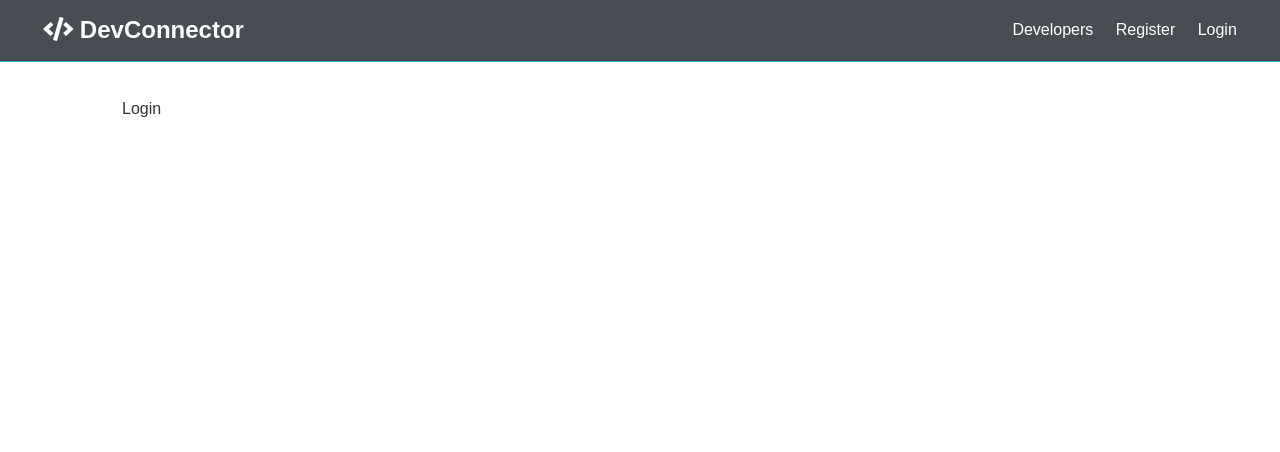
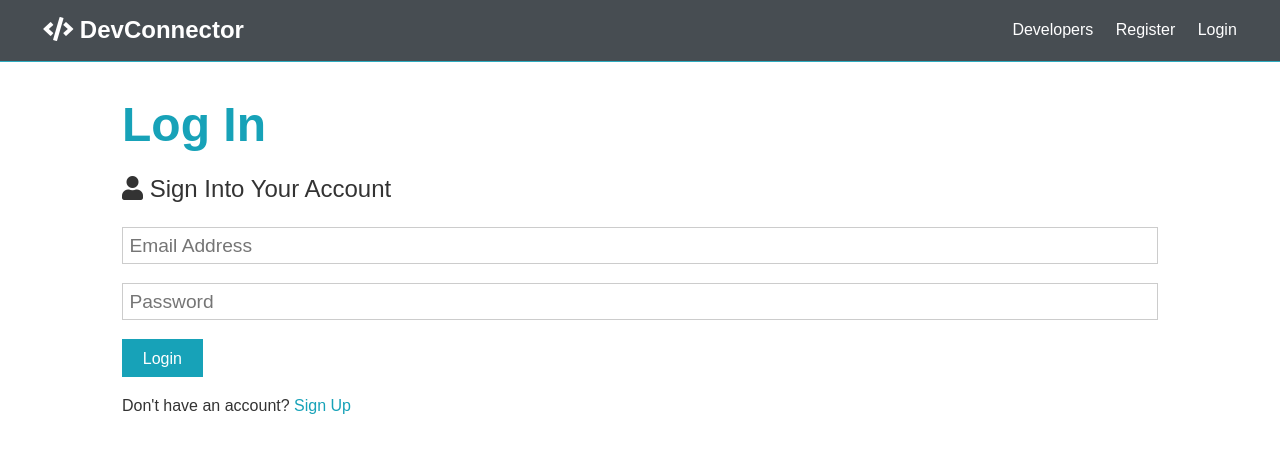
Before and after one commit to sfjorge/devConnector, a React (Create React App) app in the folder client/: page /login in a window 1280 px wide. Shown: the top 452 px of the page. Built offline with nearby package versions, Linux system fonts and the light colour scheme.

Commit message:
login and register form with request example under register

```diff
--- a/client/src/components/auth/Login.js
+++ b/client/src/components/auth/Login.js
@@ -1,10 +1,47 @@
-import React from 'react';
+import React, { Fragment, useState } from 'react';
+import { Link } from 'react-router-dom';
 
 const Login = () => {
+    const [formData, setFormData] = useState({
+        email: '',
+        password: ''
+    });
+
+    const { email, password } = formData;
+
+    const onChange = e => setFormData({ ...formData, [e.target.name]: e.target.value });
+
+    const onSubmit = async e => {
+        e.preventDefault();
+        console.log('SUCCESS');
+    };
+
     return (
-        <div>
-            Login
-        </div>
+        <Fragment>
+            <h1 className="large text-primary">Log In</h1>
+            <p className="lead"><i className="fas fa-user"></i> Sign Into Your Account</p>
+            <form className="form" onSubmit ={e => onSubmit(e)}>
+                <div className="form-group">
+                <input type="email" placeholder="Email Address" name="email" value={email} onChange={e => onChange(e)} required />
+                </div>
+                <div className="form-group">
+                <input
+                    type="password"
+                    placeholder="Password"
+                    name="password"
+                    minLength="6"
+                    value={password}
+                    onChange={e => onChange(e)}
+                    required
+                />
+                </div>
+                <input type="submit" className="btn btn-primary" value="Login" />
+            </form>
+            <p className="my-1">
+                Don't have an account? <Link to="/register">Sign Up</Link>
+            </p>
+        </Fragment>
     )
 };
+
 export default Login;
--- a/client/src/components/auth/Register.js
+++ b/client/src/components/auth/Register.js
@@ -1,4 +1,6 @@
 import React, { Fragment, useState } from 'react';
+import { Link } from 'react-router-dom';
+// import axios from 'axios';      only needed axios for the example without redux below
 
 const Register = () => {
     const [formData, setFormData] = useState({
@@ -12,12 +14,30 @@
 
     const onChange = e => setFormData({ ...formData, [e.target.name]: e.target.value });
 
-    const onSubmit = e => {
+    const onSubmit = async e => {
         e.preventDefault();
-        if (password != password2) {
+        if (password !== password2) {
             console.log("passwords do not match");
         } else {
-            console.log(formData);
+            // const newUser = {                     example of using backend without Redux
+            //     name,
+            //     email,
+            //     password
+            // };
+            // try {
+            //     const config = {
+            //         headers: {
+            //             'Content-Type': 'application/json'
+            //         }
+            //     };
+            //     const body = JSON.stringify(newUser);
+
+            //     const res = await axios.post('/api/users', body, config);
+            //     console.log(res.data);
+            // } catch (err) {
+            //     console.error(err.response.data);
+            // }
+            console.log('SUCCESS');
         }
     };
 
@@ -61,7 +81,7 @@
                 <input type="submit" className="btn btn-primary" value="Register" />
             </form>
             <p className="my-1">
-                Already have an account? <a href="login.html">Sign In</a>
+                Already have an account? <Link to="/login">Sign In</Link>
             </p>
         </Fragment>
     )
```
